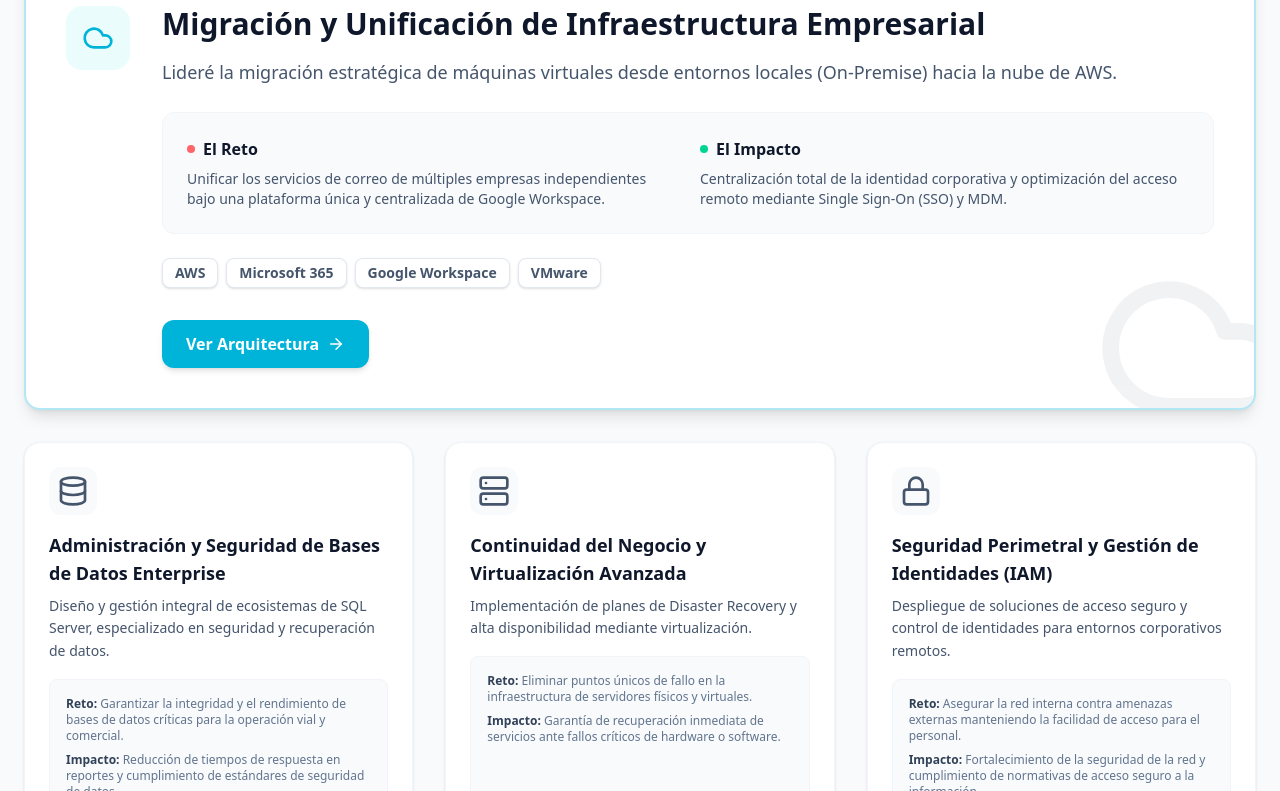
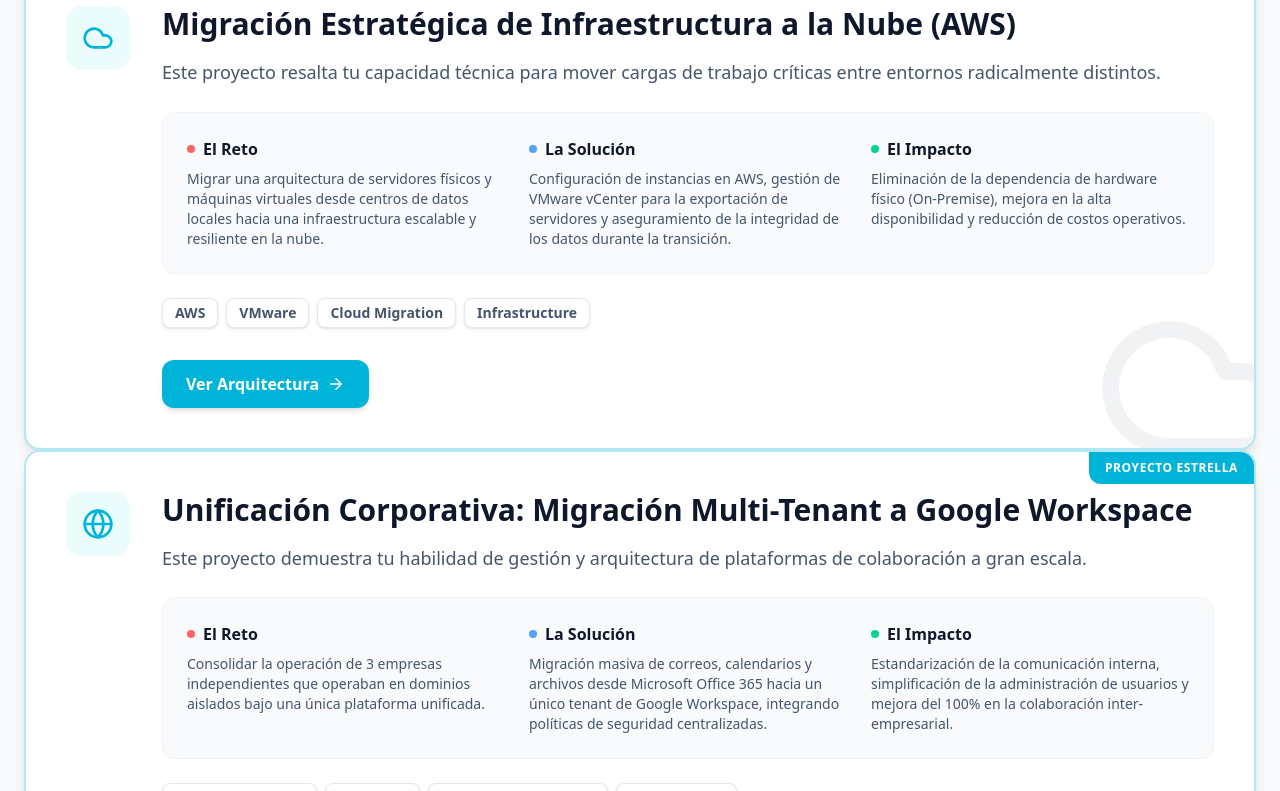
Before and after one commit to luisfor/personal-landing-page, a Next.js app: page / in a window 1280 px wide. Shown: the part 4949-5740 px from the top of the page. Built offline with nearby package versions, Linux system fonts and the light colour scheme.

Commit message:
feat: update portfolio with aws and google workspace star projects

```diff
--- a/src/components/Portfolio.tsx
+++ b/src/components/Portfolio.tsx
@@ -5,24 +5,26 @@
 
 const projects = [
     {
-        category: "Caso de Éxito Principal",
+        category: "Cloud Infrastructure Migration",
         icon: <Cloud size={32} />,
-        title: "Migración y Unificación de Infraestructura Empresarial",
-        description: "Lideré la migración estratégica de máquinas virtuales desde entornos locales (On-Premise) hacia la nube de AWS.",
-        challenge: "Unificar los servicios de correo de múltiples empresas independientes bajo una plataforma única y centralizada de Google Workspace.",
-        impact: "Centralización total de la identidad corporativa y optimización del acceso remoto mediante Single Sign-On (SSO) y MDM.",
-        tags: ["AWS", "Microsoft 365", "Google Workspace", "VMware"],
+        title: "Migración Estratégica de Infraestructura a la Nube (AWS)",
+        description: "Este proyecto resalta tu capacidad técnica para mover cargas de trabajo críticas entre entornos radicalmente distintos.",
+        challenge: "Migrar una arquitectura de servidores físicos y máquinas virtuales desde centros de datos locales hacia una infraestructura escalable y resiliente en la nube.",
+        impact: "Eliminación de la dependencia de hardware físico (On-Premise), mejora en la alta disponibilidad y reducción de costos operativos.",
+        solution: "Configuración de instancias en AWS, gestión de VMware vCenter para la exportación de servidores y aseguramiento de la integridad de los datos durante la transición.",
+        tags: ["AWS", "VMware", "Cloud Migration", "Infrastructure"],
         featured: true
     },
     {
-        category: "Bases de Datos",
-        icon: <Database size={32} />,
-        title: "Administración y Seguridad de Bases de Datos Enterprise",
-        description: "Diseño y gestión integral de ecosistemas de SQL Server, especializado en seguridad y recuperación de datos.",
-        challenge: "Garantizar la integridad y el rendimiento de bases de datos críticas para la operación vial y comercial.",
-        impact: "Reducción de tiempos de respuesta en reportes y cumplimiento de estándares de seguridad de datos.",
-        tags: ["SQL Server (MCSA)", "Transact-SQL", "Windows Server"],
-        featured: false
+        category: "Consolidación de Identidades",
+        icon: <Globe size={32} />,
+        title: "Unificación Corporativa: Migración Multi-Tenant a Google Workspace",
+        description: "Este proyecto demuestra tu habilidad de gestión y arquitectura de plataformas de colaboración a gran escala.",
+        challenge: "Consolidar la operación de 3 empresas independientes que operaban en dominios aislados bajo una única plataforma unificada.",
+        impact: "Estandarización de la comunicación interna, simplificación de la administración de usuarios y mejora del 100% en la colaboración inter-empresarial.",
+        solution: "Migración masiva de correos, calendarios y archivos desde Microsoft Office 365 hacia un único tenant de Google Workspace, integrando políticas de seguridad centralizadas.",
+        tags: ["Google Workspace", "Migration", "Identity Management", "Collaboration"],
+        featured: true
     },
     {
         category: "Continuidad del Negocio",
@@ -91,13 +93,21 @@
                                         {project.description}
                                     </p>
 
-                                    <div className="grid grid-cols-1 md:grid-cols-2 gap-6 mb-6 bg-slate-50 p-6 rounded-xl border border-slate-100">
+                                    <div className="grid grid-cols-1 md:grid-cols-3 gap-6 mb-6 bg-slate-50 p-6 rounded-xl border border-slate-100">
                                         <div>
                                             <h5 className="font-bold text-slate-900 mb-2 flex items-center gap-2">
                                                 <div className="w-2 h-2 bg-red-400 rounded-full"></div> El Reto
                                             </h5>
                                             <p className="text-sm text-slate-600">{project.challenge}</p>
                                         </div>
+                                        {project.solution && (
+                                            <div>
+                                                <h5 className="font-bold text-slate-900 mb-2 flex items-center gap-2">
+                                                    <div className="w-2 h-2 bg-blue-400 rounded-full"></div> La Solución
+                                                </h5>
+                                                <p className="text-sm text-slate-600">{project.solution}</p>
+                                            </div>
+                                        )}
                                         <div>
                                             <h5 className="font-bold text-slate-900 mb-2 flex items-center gap-2">
                                                 <div className="w-2 h-2 bg-emerald-400 rounded-full"></div> El Impacto
```
